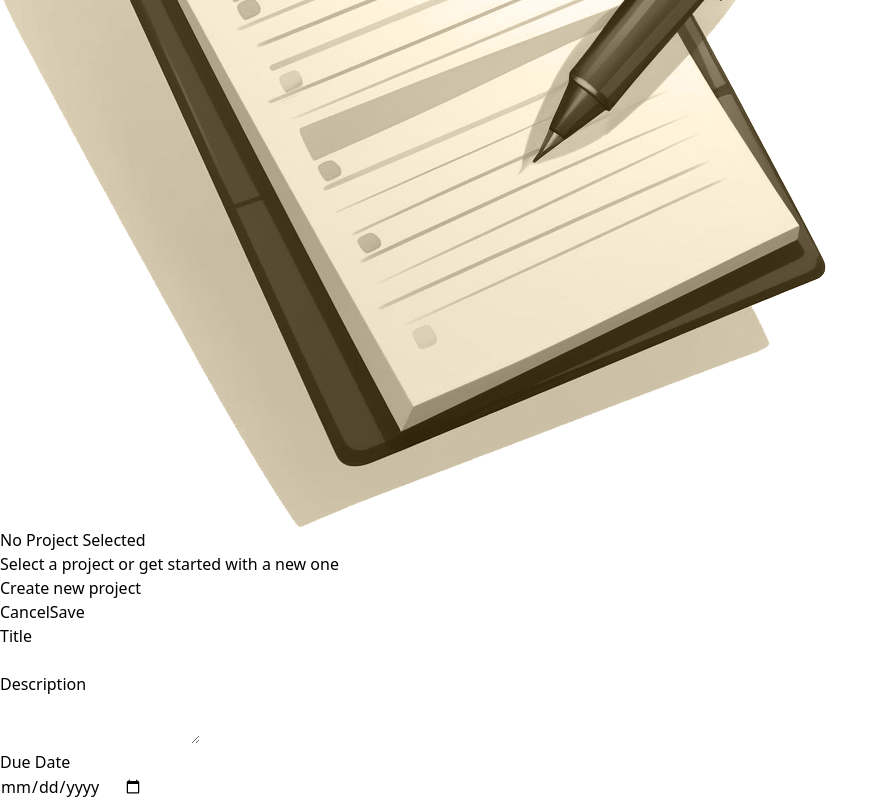
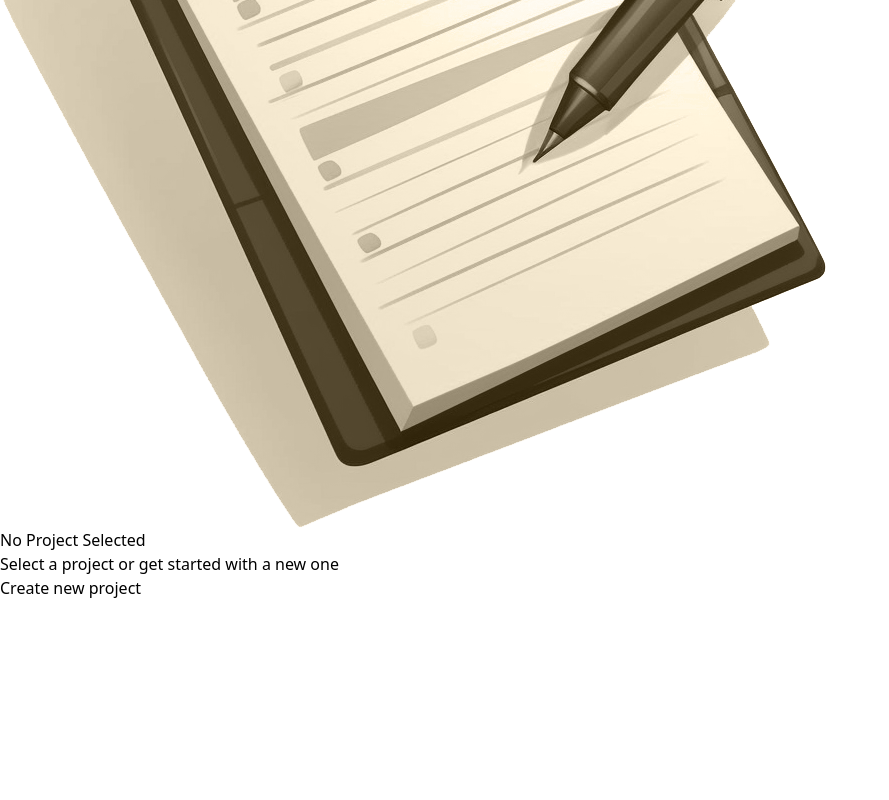
Before and after one commit to nicolasbouffault/2024-React-Project-Management, a React (Vite) app: page / in a window 1280 px wide. Shown: the part 423-1223 px from the top of the page, without its empty margins (0-889 px from the left). After the commit the page ends 1023 px from the top, so only its background shows below. Built offline with nearby package versions, Linux system fonts and the light colour scheme.

Commit message:
Toggle / Hide Create Form

```diff
--- a/src/components/NewProject.jsx
+++ b/src/components/NewProject.jsx
@@ -5,7 +5,7 @@ export default function NewProject() {
         <div className="new-project-form-container">
             <form onSubmit={(e) => e.preventDefault()}>
                 <div className="new-project-form-ctas flex justify-end gap-4 pb-4">
-                    <button>Cancel</button>
+                    <button type="button">Cancel</button>
                     <button
                         type="submit"
                         className="btn rounded-lg bg-black text-white hover:text-white py-2 px-6 relative"
--- a/src/components/ProjectsApp.jsx
+++ b/src/components/ProjectsApp.jsx
@@ -1,18 +1,23 @@
 import React, { useState } from "react";
+import ProjectsMain from "./ProjectsMain";
 import ProjectsSidebar from "./ProjectsSidebar";
-import ProjectsMain from "./ProjectsMain";
 
 export default function ProjectsApp() {
+    const [isCreateFormActive, setIsCreateFormActive] = useState(false);
+    const [projects, setProjects] = useState([]);
+
     const handleAddProject = () => {
-    console.log("hey");
+        setIsCreateFormActive(true);
     };
-
-  const [projects, setProjects] = useState([]);
 
     return (
         <div className="flex project-app">
             <ProjectsSidebar onAddProject={handleAddProject} />
-      <ProjectsMain onAddProject={handleAddProject} allProjects={projects} />
+            <ProjectsMain
+                onAddProject={handleAddProject}
+                allProjects={projects}
+                showCreateForm={isCreateFormActive}
+            />
         </div>
     );
 }
--- a/src/components/ProjectsMain.jsx
+++ b/src/components/ProjectsMain.jsx
@@ -1,13 +1,23 @@
 import React from "react";
 import NewProject from "./NewProject";
 
-export default function ProjectsMain({ onAddProject, allProjects }) {
+export default function ProjectsMain({
+    onAddProject,
+    allProjects,
+    showCreateForm,
+}) {
     const isProjectsEmpty = allProjects.length === 0;
 
     return (
         <div className="w-4/5 text-center main-content pt-44 pl-10 pr-56">
+            {isProjectsEmpty && !showCreateForm && (
+                <>
                     <div className="logo-image flex justify-center">
-        <img className="w-16" src="/src/assets/no-projects.png" alt="" />
+                        <img
+                            className="w-16"
+                            src="/src/assets/no-projects.png"
+                            alt=""
+                        />
                     </div>
                     <h2 className="text-2xl text-black/60 font-bold mb-4 mt-4">
                         No Project Selected
@@ -21,7 +31,9 @@ export default function ProjectsMain({ onAddProject, allProjects }) {
                     >
                         Create new project
                     </button>
-      <NewProject />
+                </>
+            )}
+            {showCreateForm && <NewProject />}
         </div>
     );
 }
```
Lines whose indentation alone changed are shown as unchanged.
